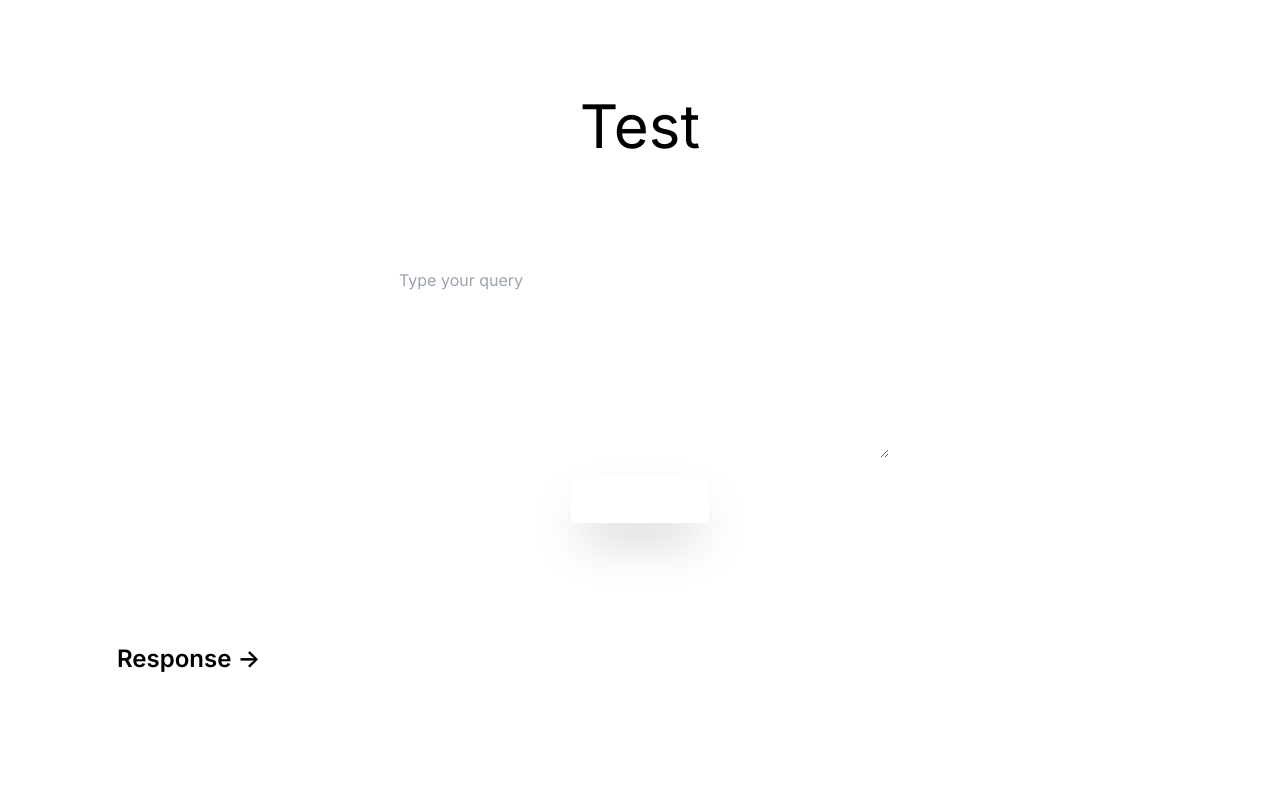
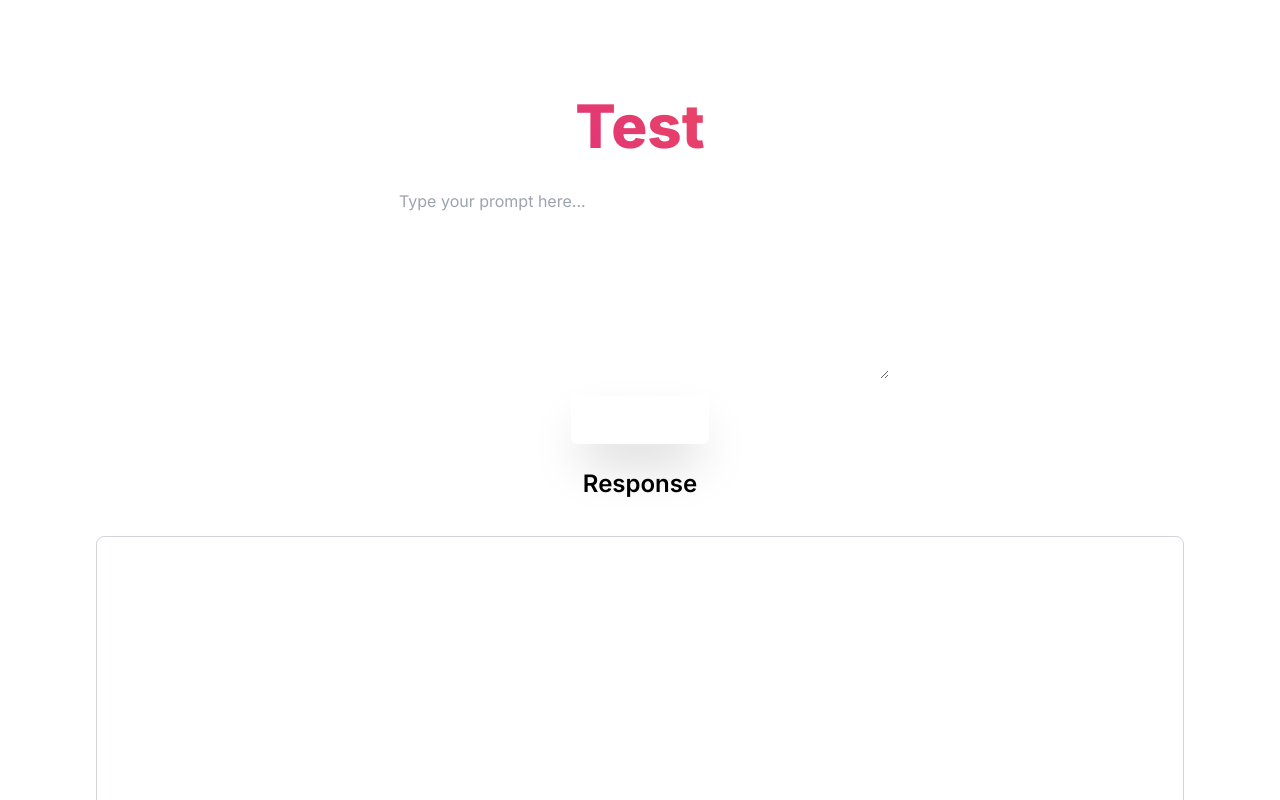
Before and after one commit to DeveshGoyal26/hackathon-project, a Next.js app: page / in a window 1280 px wide. Shown: the top 800 px of the page. Built offline with nearby package versions, Linux system fonts and the light colour scheme.

Commit message:
Added small change

```diff
--- a/src/pages/api/openai.ts
+++ b/src/pages/api/openai.ts
@@ -29,7 +29,7 @@ export default async function handler(
       const response = await openai.createCompletion({
         model: "text-davinci-003",
         prompt: data.prompt,
-        max_tokens: 7,
+        max_tokens: 100,
         temperature: 0,
       });
 
--- a/src/pages/index.tsx
+++ b/src/pages/index.tsx
@@ -1,17 +1,15 @@
-import React, { useState } from "react";
+import React, { useRef, useState } from "react";
 import { Inter } from "next/font/google";
 import axios from "axios";
 
 const inter = Inter({ subsets: ["latin"] });
 
 const Index = () => {
+  const formRef = useRef(null);
   const [response, setResponse] = useState("");
+  const [prompt, setPrompt] = useState("");
 
-  const handleSubmit = async (event: any) => {
-    event.preventDefault();
-    const formData = new FormData(event.target);
-    const prompt = formData.get("prompt");
-
+  const handleSubmit = async () => {
     try {
       const res = await axios.post(
         `${process.env.NEXT_PUBLIC_BACKEND_API_URL?.replace(
@@ -32,17 +30,28 @@ const Index = () => {
 
   return (
     <main
-      className={`flex min-h-screen flex-col items-center justify-between p-24 ${inter.className}`}
+      className={`flex min-h-screen flex-col gap-[24px]  p-24 ${inter.className}`}
     >
-      <h1 className="text-6xl">Test</h1>
+      <h1 className="text-6xl text-center">Test</h1>
 
-      <div>
+      <div className="text-center">
         <form
+          ref={formRef}
+          id="form"
           onSubmit={handleSubmit}
           className="flex items-center justify-start flex-col gap-[16px]"
         >
           <textarea
-            placeholder="Type your query"
+            placeholder="Type your prompt here..."
+            onKeyDown={(e) => {
+              if (e.key === "Enter") {
+                e.preventDefault();
+                handleSubmit();
+              }
+            }}
+            onChange={(e) => {
+              setPrompt(e.target.value);
+            }}
             name="prompt"
             className="p-[8px] rounded-md h-[200px] w-[500px] border border-transparent transition-colors hover:border-gray-300"
           />
@@ -67,22 +76,15 @@ const Index = () => {
         </form>
       </div>
 
-      <a
-        href="https://vercel.com/new?utm_source=create-next-app&utm_medium=default-template-tw&utm_campaign=create-next-app"
-        className="max-w-[1440px] w-full group rounded-lg border border-transparent px-5 py-4 transition-colors border-gray-300 hover:bg-gray-100 hover:dark:border-neutral-700 hover:dark:bg-neutral-800/30"
-        target="_blank"
-        rel="noopener noreferrer"
-      >
-        <h2 className={`mb-3 text-2xl font-semibold`}>
-          Response{" "}
-          <span className="inline-block transition-transform group-hover:translate-x-1 motion-reduce:transform-none">
+      <h2 className={`text-center mb-3 text-2xl font-semibold`}>
+        Response{" "}
+        {/* <span className="inline-block transition-transform group-hover:translate-x-1 motion-reduce:transform-none">
             -&gt;
-          </span>
-        </h2>
-        {response && (
-          <p className={`m-0 max-w-[30ch] text-sm opacity-50`}>{response}</p>
-        )}
-      </a>
+          </span> */}
+      </h2>
+      <div className="min-h-screen max-w-[1440px] w-full group rounded-lg border px-5 py-4 transition-colors border-gray-300 hover:bg-gray-100 hover:dark:border-neutral-700 hover:dark:bg-neutral-800/30">
+        {response && <p className={`m-0 max-w-[30ch] text-md`}>{response}</p>}
+      </div>
     </main>
   );
 };
--- a/src/styles/globals.css
+++ b/src/styles/globals.css
@@ -6,6 +6,7 @@
   --foreground-rgb: 0, 0, 0;
   --background-start-rgb: 214, 219, 220;
   --background-end-rgb: 255, 255, 255;
+  --theme-gradient-heat: #c20ea1, #dd2d7f, #ee4c5e, #f46d41;
 }
 
 @media (prefers-color-scheme: dark) {
@@ -19,3 +20,11 @@
 html {
   color-scheme: light dark;
 }
+
+h1 {
+  font-size: 72px;
+  font-weight: 800;
+  background: linear-gradient(45deg, var(--theme-gradient-heat));
+  -webkit-background-clip: text;
+  -webkit-text-fill-color: transparent;
+}
```
